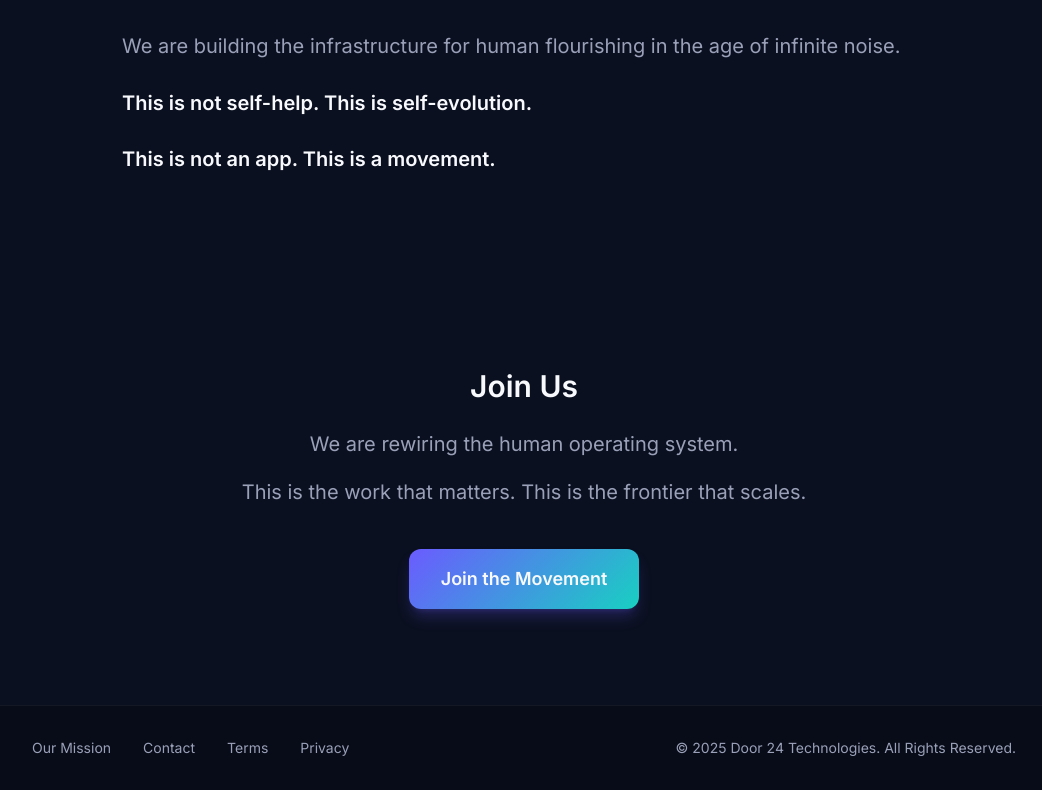
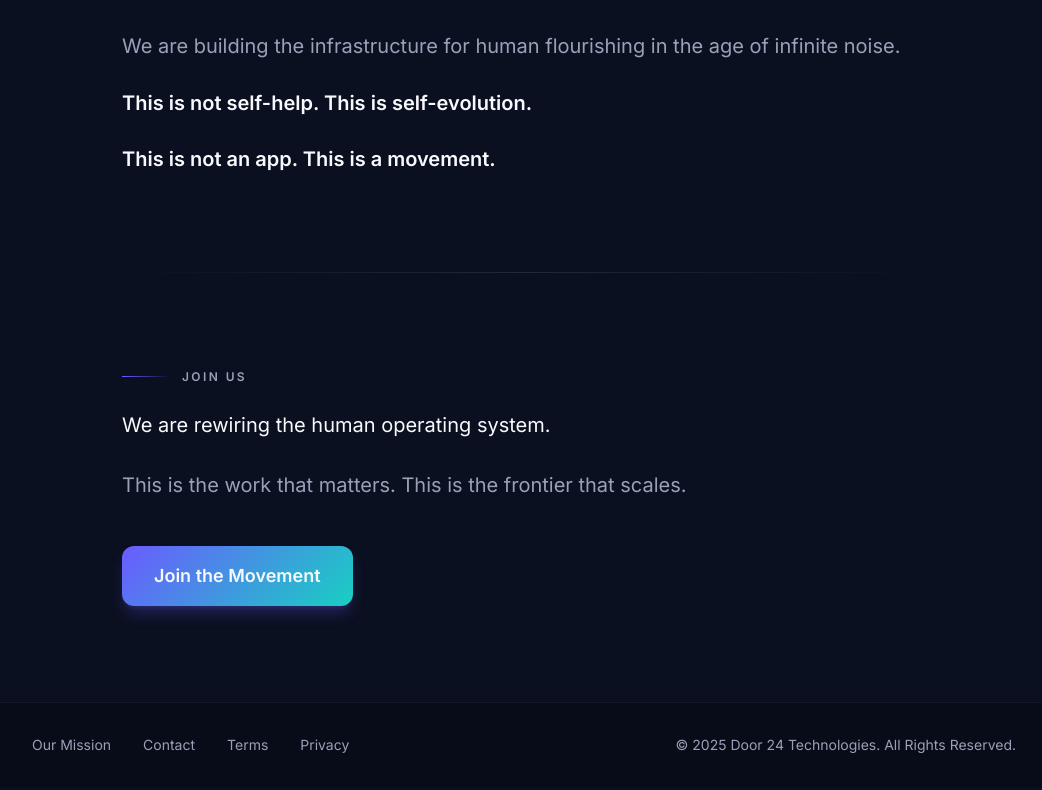
Before and after one commit to Door24Tech/door24-web, a Next.js app: page /mission in a window 1280 px wide. Shown: the part 4169-4959 px from the top of the page, without its empty margins (116-1158 px from the left). Built offline with nearby package versions, Linux system fonts and the light colour scheme.

Commit message:
Update Join Us section to match rest of page style - add section indicator and consistent layout

```diff
--- a/src/app/mission/page.tsx
+++ b/src/app/mission/page.tsx
@@ -397,18 +397,31 @@ export default function Mission() {
           </div>
         </section>
 
+        {/* Divider */}
+        <div className="relative mx-auto max-w-[900px] px-4 sm:px-8 lg:px-12">
+          <div className="h-px bg-gradient-to-r from-transparent via-white/10 to-transparent" />
+        </div>
+
         {/* CTA */}
-        <section className="relative mx-auto max-w-[900px] px-4 py-20 sm:px-8 sm:py-24 lg:px-12">
-          <div className="text-center">
-            <h2 className="mb-6 text-2xl font-semibold sm:text-3xl">
+        <section
+          id="join-us"
+          data-animate
+          className="relative mx-auto max-w-[900px] px-4 py-20 sm:px-8 sm:py-24 lg:px-12"
+        >
+          <div className="mb-6 flex items-center gap-3">
+            <div className="h-px w-12 bg-gradient-to-r from-[var(--door24-primary-start)] to-transparent" />
+            <span className="text-xs font-semibold uppercase tracking-[0.2em] text-[var(--door24-muted)]">
               Join Us
-            </h2>
-            <p className="mb-4 text-lg leading-relaxed text-[var(--door24-muted)] sm:text-xl sm:leading-relaxed">
+            </span>
+          </div>
+          <div className="space-y-6 sm:space-y-7">
+            <p className="text-lg leading-relaxed text-[var(--door24-foreground)] transition-all duration-700 ease-out sm:text-xl sm:leading-relaxed">
               We are rewiring the human operating system.
             </p>
-            <p className="mb-10 text-lg leading-relaxed text-[var(--door24-muted)] sm:text-xl sm:leading-relaxed">
+            <p className="text-lg leading-relaxed text-[var(--door24-muted)] transition-all duration-700 ease-out sm:text-xl sm:leading-relaxed">
               This is the work that matters. This is the frontier that scales.
             </p>
+            <div className="pt-4">
               <Link
                 href="/"
                 className="door24-gradient group relative inline-flex overflow-hidden rounded-xl px-6 py-3 text-base font-semibold text-[var(--door24-foreground)] shadow-lg shadow-[rgba(107,91,255,0.25)] transition hover:shadow-xl hover:shadow-[rgba(24,208,194,0.35)] focus-visible:outline focus-visible:outline-2 focus-visible:outline-offset-2 focus-visible:outline-[var(--door24-primary-end)] sm:px-8 sm:py-4 sm:text-lg"
@@ -417,6 +430,7 @@ export default function Mission() {
                 <span className="relative">Join the Movement</span>
               </Link>
             </div>
+          </div>
         </section>
       </main>
 
```
Lines whose indentation alone changed are shown as unchanged.
